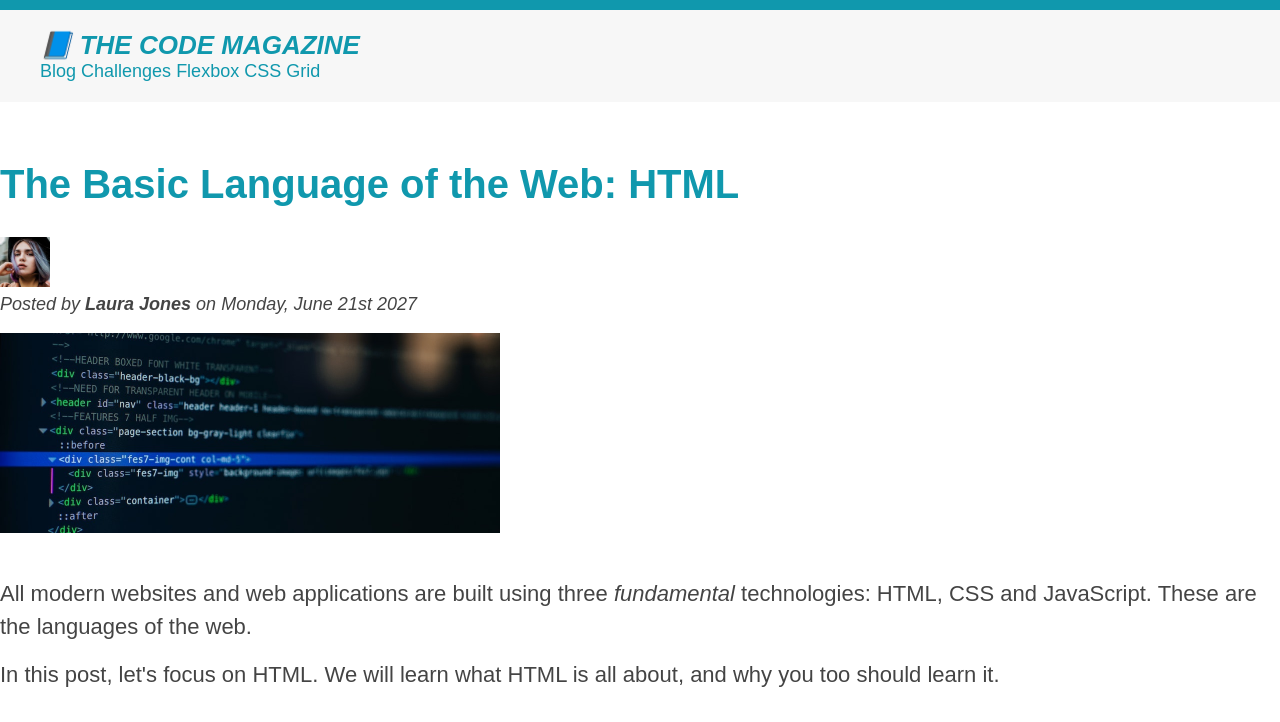
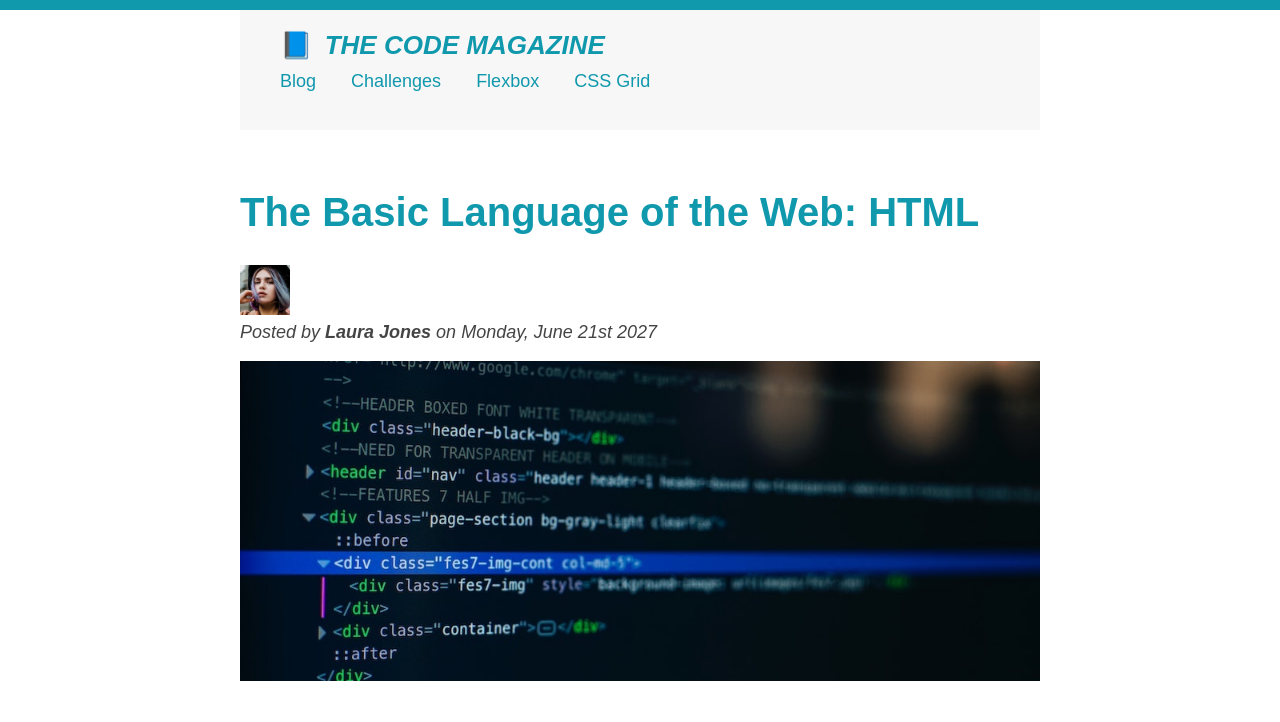
Before and after one commit to cultofshubham/HTML-CSS, a plain HTML site: page CSS-Fundamentals/index.html in a window 1280 px wide. Shown: the top 722 px of the page. Drawn offline with Linux system fonts and the light colour scheme.

Commit message:
finished Styling

```diff
--- a/CSS-Fundamentals/index.html
+++ b/CSS-Fundamentals/index.html
@@ -16,7 +16,7 @@
       <h5>The Basic Language of the Web: HTML</h5>
       <h6>The Basic Language of the Web: HTML</h6>
     -->
-
+  <div class="container">
   <header class="main-header">
     <h1>📘 The Code Magazine</h1>
 
@@ -36,7 +36,8 @@
 
       <p id="author">Posted by <strong>Laura Jones</strong> on Monday, June 21st 2027</p>
 
-      <img src="img/post-img.jpg" alt="HTML code on a screen" width="500" height="200" />
+      <img src="img/post-img.jpg" alt="HTML code on a screen" width="500" height="200" class="post-img"/>
+      <button>❤️Like</button>
     </header>
 
     <p>
@@ -122,5 +123,6 @@
       Copyright &copy; 2027 by The Code Magazine.
     </p>
   </footer>
+  </div>
 </body>
 </html>
--- a/CSS-Fundamentals/style.css
+++ b/CSS-Fundamentals/style.css
@@ -8,6 +8,17 @@ body {
     font-family: sans-serif;
     color: #444;
     border-top: 10px solid #1098ad;
+    position: relative;
+}
+
+.container {
+    width: 800px;
+    /*
+    margin-left: auto;
+    margin-right: auto;
+    */
+    margin: 0 auto;
+    position: relative;
 }
 
 .main-header {
@@ -19,6 +30,7 @@ body {
     */
     padding: 20px 40px;
     margin-bottom: 60px;
+    height: 80px;
 }
 
 nav {
@@ -42,6 +54,7 @@ aside {
     padding-bottom: 50px;
     */
     padding: 50px 0;
+    width: 500px;
 }
 
 h1, h2, h3 {
@@ -157,3 +170,38 @@ a:active {
 footer p {
     color: green;
 }
+
+.post-img {
+    width: 100%;
+    height: auto;
+}
+
+nav a:link {
+    /*
+    background-color: orangered;
+    margin: 20px;
+    padding: 20px;
+    display: block;
+    */
+    margin-right: 30px;
+    margin-top: 10px;
+    display: inline-block;
+}
+
+nav a:link:last-child {
+    margin-right: 0;
+}
+
+button {
+    font-size: 22px;
+    padding: 20px;
+    cursor: pointer;
+    position: absolute;
+    bottom: 50px;
+    right: 50px;
+}
+
+h1::first-letter {
+    font-style: normal;
+    margin-right: 5px;
+}
```
